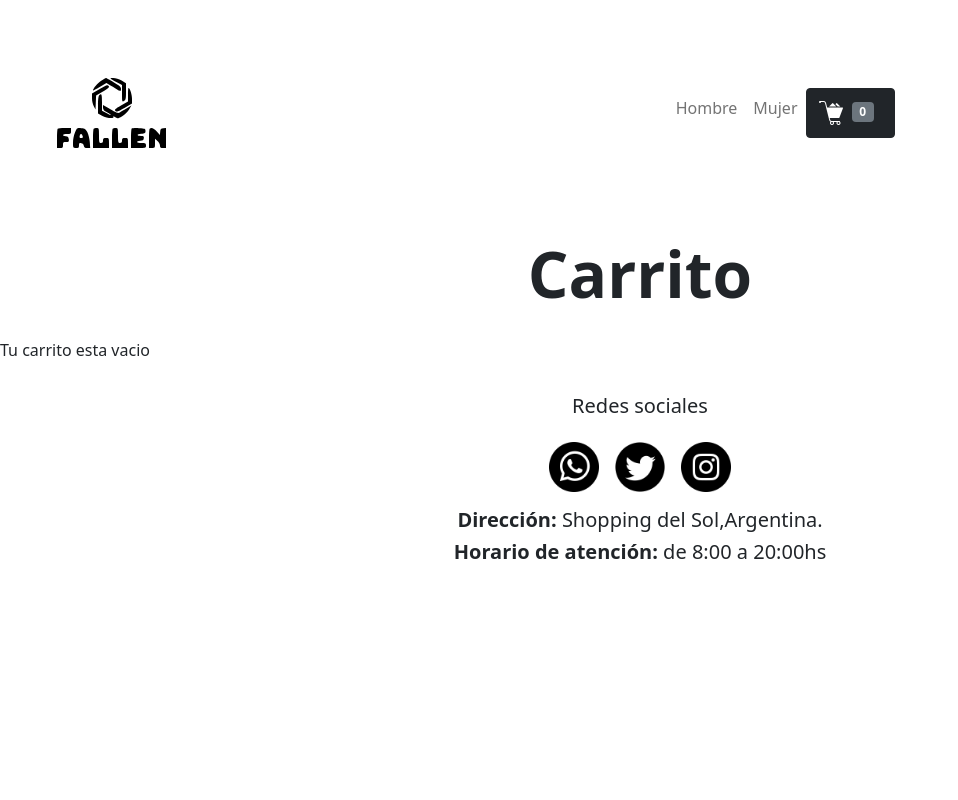
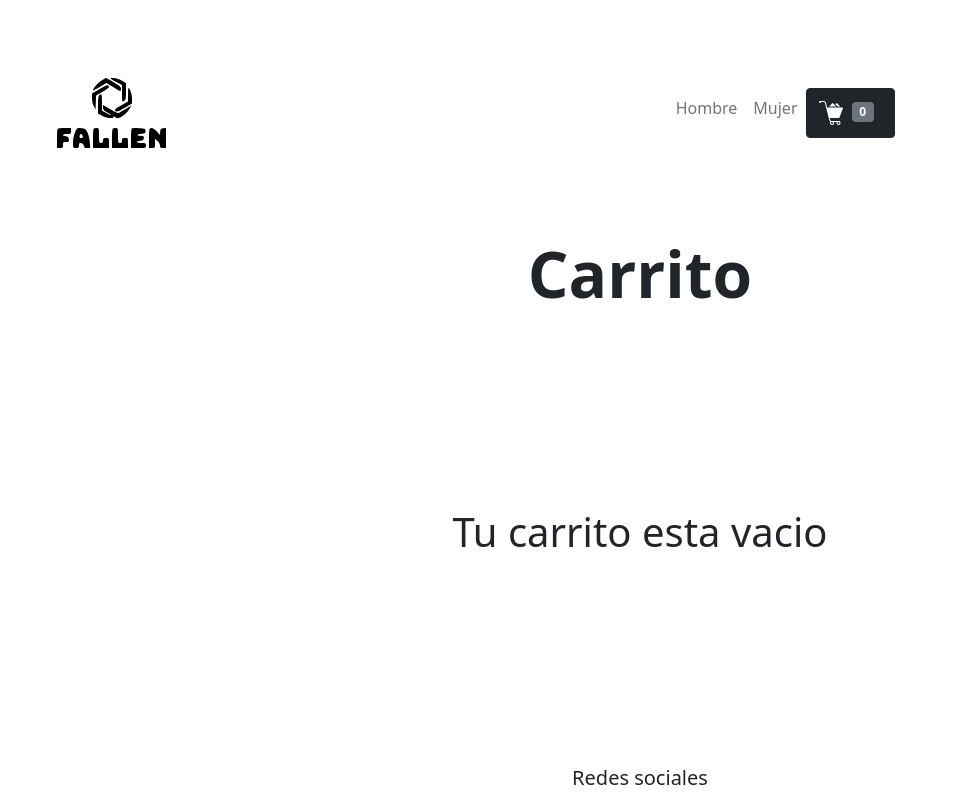
Before and after one commit to HugoRadulovich/14shoes, a React (Create React App) app: page /cart in a window 1280 px wide. Shown: the top 800 px of the page, without its empty margins (0-958 px from the left). Built offline with nearby package versions, Linux system fonts and the light colour scheme.

Commit message:
correcion de errores

```diff
--- a/package.json
+++ b/package.json
@@ -17,6 +17,7 @@
     "react-router-dom": "^6.3.0",
     "react-scripts": "5.0.0",
     "sweetalert2": "^11.4.10",
+    "toastify-js": "^1.11.2",
     "web-vitals": "^2.1.4"
   },
   "scripts": {
@@ -24,7 +25,7 @@
     "build": "react-scripts build",
     "test": "react-scripts test",
     "eject": "react-scripts eject",
-    "deploy":"gh-pages -d build"
+    "deploy": "gh-pages -d build"
   },
   "eslintConfig": {
     "extends": [
--- a/src/components/Cart.css
+++ b/src/components/Cart.css
@@ -12,6 +12,15 @@
     padding: 5px;
 }
 
+.carritoVacio{
+    display: flex;
+    flex-direction: row;
+    align-items: center;
+    justify-content: center;
+    font-size:40px;
+    padding: 90px;
+    margin: 90px;
+}
 
     .cartBody{
     display: flex;
--- a/src/components/Cart.jsx
+++ b/src/components/Cart.jsx
@@ -38,7 +38,7 @@ const Cart = () => {
             items: itemsDB,
             date: serverTimestamp()
           };
-        console.log(order)
+
 
 
         const createOrderInFirestore = async () => {
@@ -82,7 +82,8 @@ const Cart = () => {
                </Link>
 
                </>
-            : <p>Tu carrito esta vacio</p>
+
+            : <div className="carritoVacio"><p>Tu carrito esta vacio</p></div>
 
        }
 
--- a/src/components/CartContext.jsx
+++ b/src/components/CartContext.jsx
@@ -51,7 +51,6 @@ const CartContextProvider = ({ children }) => {
     const calcSubTotal = () => {
         let totalPerItem = CartList.map(item => calcSubTotalItem (item.id));
         return totalPerItem.reduce((previousValue, currentValue) => previousValue + currentValue)
-        console.log('hola',totalPerItem)
     }
 
     const calcImpuestos = () => {
--- a/src/components/ItemDetail.jsx
+++ b/src/components/ItemDetail.jsx
@@ -4,6 +4,8 @@ import ItemCount from './ItemCount';
 import Checkout  from './Checkout'
 import './ItemDetail.css';
 import { CartContext } from './CartContext';
+import Toastify from 'toastify-js';
+import "toastify-js/src/toastify.css"
 
 
 const ItemDetail = ({ item }) => {
@@ -12,7 +14,17 @@ const ItemDetail = ({ item }) => {
     const tes = useContext(CartContext);
 
     const onAdd = (cantidad) => {
-        alert("Usted selecciono " + cantidad + " pares.");
+        Toastify({
+
+            text: `Se agrego ${cantidad} al carrito`,
+
+            duration: 3000,
+            style: {
+                    background: "linear-gradient(90deg, rgba(0,0,0,1) 0%, rgba(0,0,0,1) 35%, rgba(127,129,130,1) 100%)"
+            },
+
+            }).showToast()
+
         setItemCount(cantidad);
         console.log(item)
         tes.addToCart(item,cantidad);
```
Also changed, not shown: src/components/ItemListContainer.jsx (+0 -22 lines), 1 other file (tests, documents, lock files or other folders).
